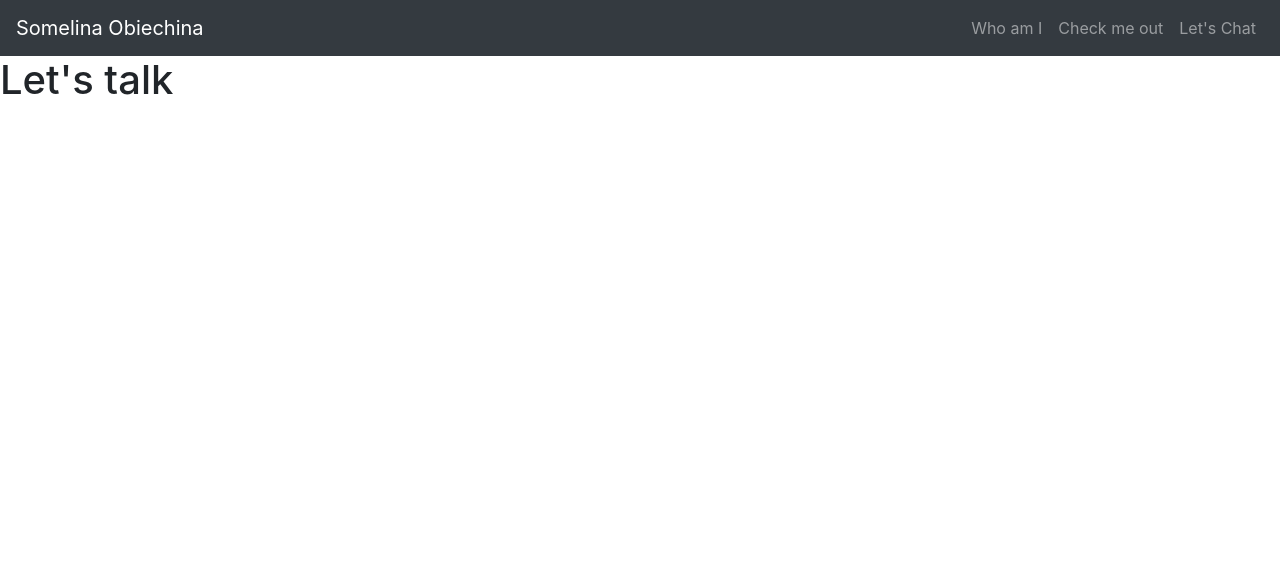
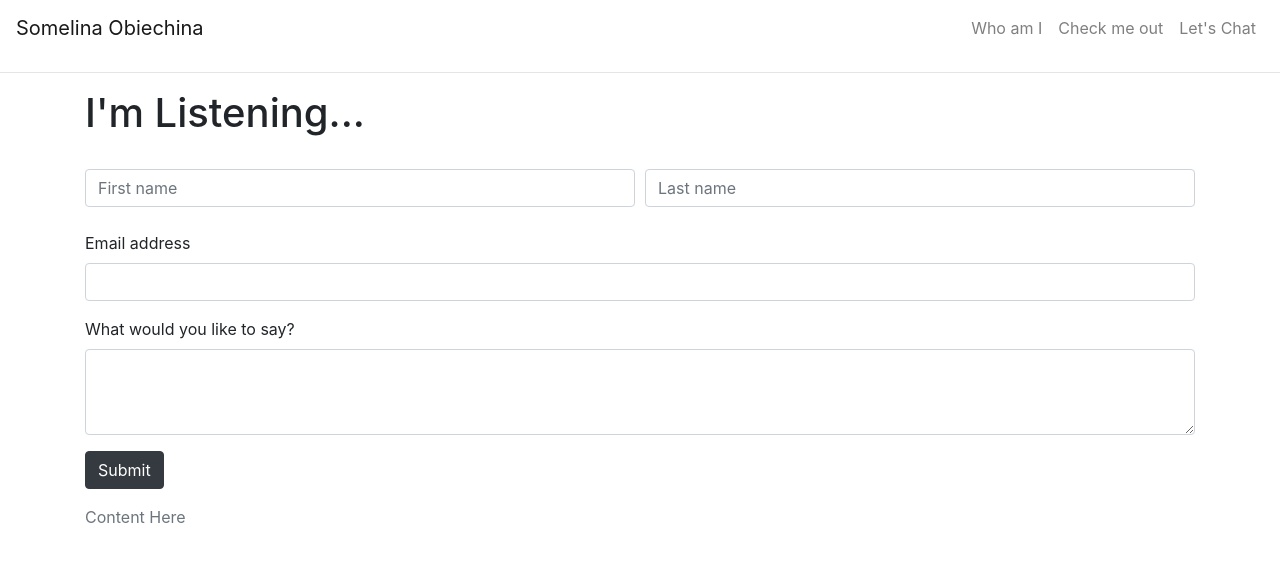
Before and after one commit to ifeasome/Bootstrap-Responsive-Portfolio, a plain HTML site: page contact.html in a window 1280 px wide. Drawn offline with nearby package versions, Linux system fonts and the light colour scheme.

Commit message:
contact form addded

```diff
--- a/contact.html
+++ b/contact.html
@@ -5,12 +5,14 @@
     <meta name="viewport" content="width=device-width, initial-scale=1.0">
     <link rel="stylesheet" href="https://stackpath.bootstrapcdn.com/bootstrap/4.5.2/css/bootstrap.min.css"
     integrity="sha384-JcKb8q3iqJ61gNV9KGb8thSsNjpSL0n8PARn9HuZOnIxN0hoP+VmmDGMN5t9UJ0Z" crossorigin="anonymous">
+    <link href="https://fonts.googleapis.com/css2?family=Pacifico&display=swap" rel="stylesheet">
+    <link rel="stylesheet" type="text/css" href="./css/PortfolioStyle.css">
     <title>Contact Form</title>
     <!--I am for a contact form-->
 </head>
 <body>
     <!--navbar-->
-    <nav class="navbar navbar-expand-md navbar-dark bg-dark">
+    <nav class="navbar navbar-expand-md navbar-light bg-transparent">
         <a class="navbar-brand" href="./index.html">Somelina Obiechina</a>
         <button class="navbar-toggler" type="button" data-toggle="collapse" data-target="#navbarNav"
         aria-controls="navbarNav" aria-expanded="false" aria-label="Toggle navigation">
@@ -29,7 +31,37 @@
           </ul>
         </div>
       </nav>
-    <h1>Let's talk</h1>
+      <hr>
+
+    <form>
+        <div class="container">
+        <h1>I'm Listening...</h1>
+        <br>
+        <div class="form-row">
+            <div class="col">
+              <input type="text" class="form-control" placeholder="First name">
+            </div>
+            <div class="col">
+              <input type="text" class="form-control" placeholder="Last name">
+              <br>
+            </div>
+          </div>
+        <div class="form-group">
+          <label for="exampleInputEmail1">Email address</label>
+          <input type="email" class="form-control" id="exampleInputEmail1" aria-describedby="emailHelp">
+        </div>
+        <div class="form-group">
+            <label for="exampleFormControlTextarea1">What would you like to say?</label>
+            <textarea class="form-control" id="exampleFormControlTextarea1" rows="3"></textarea>
+          </div>
+        <button type="submit" class="btn btn-dark">Submit</button>
+      </form>
+    </div>
+    <footer class="footer mt-auto py-3">
+      <div class="container">
+        <span class="text-muted">Content Here</span>
+      </div>
+    </footer>
 
 </body>
 </html>
```
